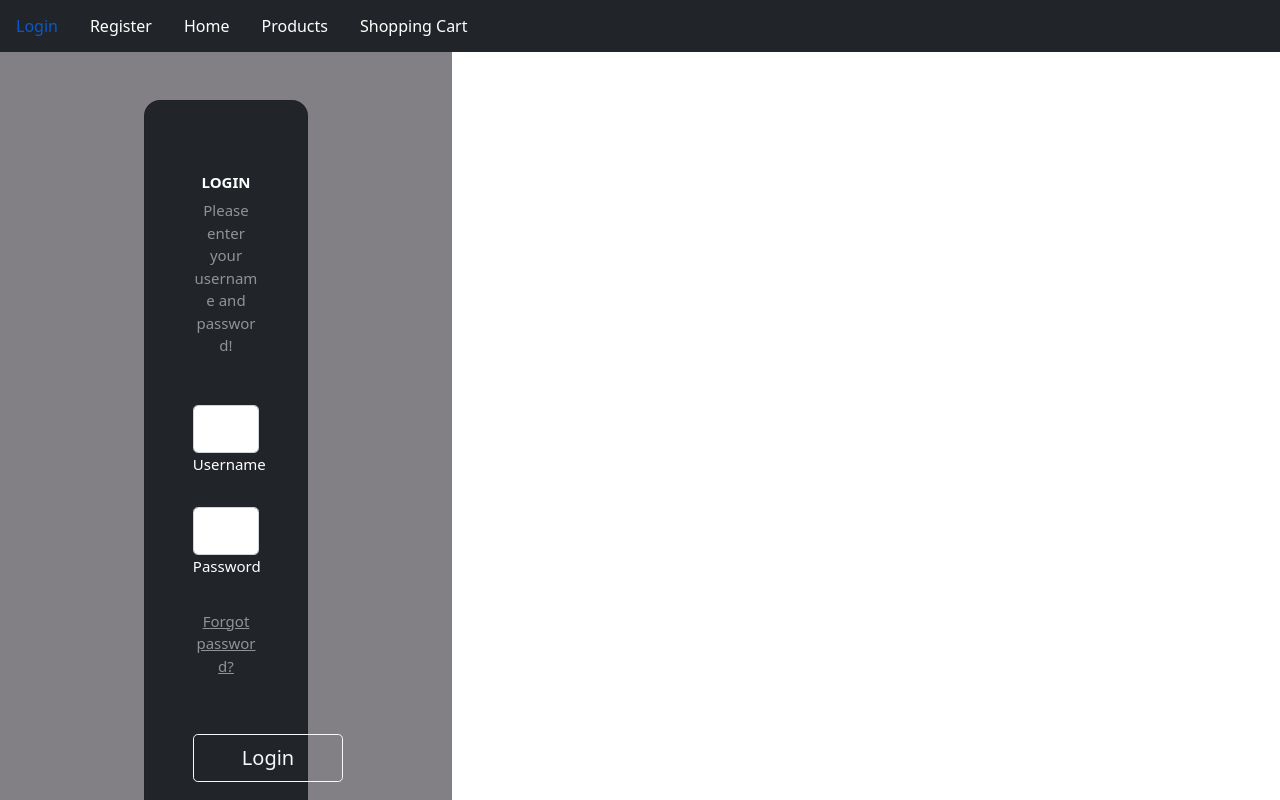
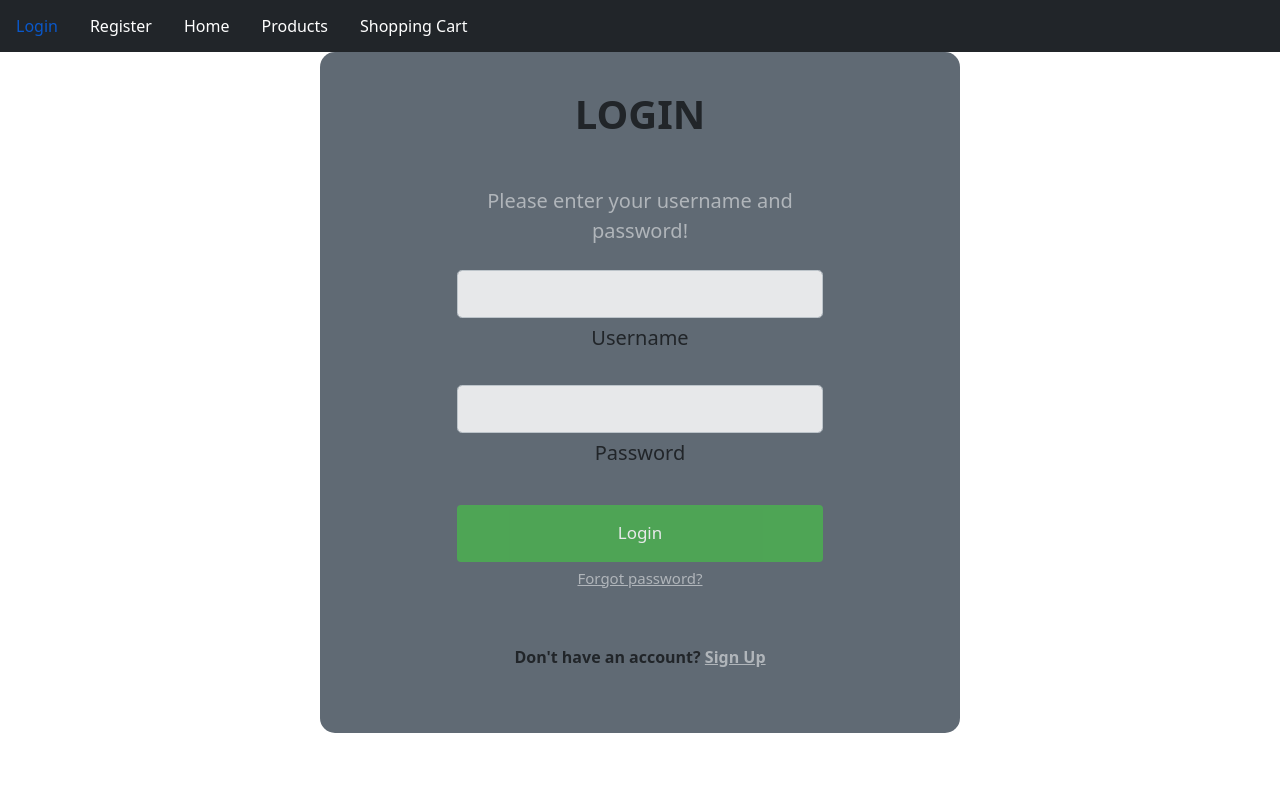
Before and after one commit to MarshallCass/Sports_Memorabilia_Front_End, a React (Create React App) app: page /Login in a window 1280 px wide. Shown: the top 800 px of the page. Built offline with nearby package versions, Linux system fonts and the light colour scheme; no server answers.

Commit message:
new login form created

```diff
--- a/src/Components/Login/Login.css
+++ b/src/Components/Login/Login.css
@@ -1,10 +1,66 @@
-.gradient-custom {
-    /* fallback for old browsers */
-    background: #827f85;
+/* style the container */
+.container {
+  max-width: 50%;
+  display: flex;
+  position: relative;
+  border-radius: 15px;
+  background-color: #606a74;
+  padding: 2.5% 0 5% 0;
+  justify-content: center;
+  column-count: 1;
+  column-width: auto;
+}
 
-    /* Chrome 10-25, Safari 5.1-6 */
-    background: -webkit-linear-gradient(to right, 827f85, 827f85);
+/* style inputs and link buttons */
+input,
+.btn {
+  width: 100%;
+  padding: 5%;
+  border: none;
+  border-radius: 4px;
+  margin: 5px 0;
+  opacity: 0.85;
+  display: inline-block;
+  font-size: 17px;
+  line-height: 20px;
+  text-decoration: none; /* remove underline from anchors */
+}
 
-    /* W3C, IE 10+/ Edge, Firefox 16+, Chrome 26+, Opera 12+, Safari 7+ */
-    background: linear-gradient(to right, , 827f85, 827f85);
-  }
+input:hover,
+.btn:hover {
+  opacity: 1;
+}
+
+
+/* style the submit button */
+button[type="submit"] {
+  background-color: #4caf50;
+  color: white;
+  cursor: pointer;
+}
+
+button[type="submit"]:hover {
+  background-color: #45a049;
+}
+h1 {
+  text-align: center;
+}
+h2 {
+
+  margin-left: 30px;
+}
+p {
+  text-align: center;
+}
+
+.col {
+  float: right;
+  width: 100%;
+  margin: auto;
+  padding: 0 5%;
+  margin-top: 6px;
+}
+
+.form-outline{
+  text-align: center;
+}
--- a/src/Components/Login/Login.jsx
+++ b/src/Components/Login/Login.jsx
@@ -1,4 +1,5 @@
 import React, { Component } from 'react';
+import 'react-router-dom';
 import './Login.css';
 
 
@@ -34,46 +35,42 @@ class Login extends Component {
 
     render() {
         return (
-<form onSubmit={this.handleSubmit}>
-<section class="vh-100 gradient-custom">
-  <div class="container py-5 h-100">
-    <div class="row d-flex justify-content-center align-items-center h-100">
-      <div class="col-12 col-md-8 col-lg-6 col-xl-5">
-        <div class="card bg-dark text-white" style={{borderRadius: "1rem"}}>
-          <div class="card-body p-5 text-center">
 
-            <div class="mb-md-5 mt-md-4 pb-5">
+<div className="container">
 
-              <h2 class="fw-bold mb-2 text-uppercase">Login</h2>
-              <p class="text-white-50 mb-5">Please enter your username and password!</p>
+<form onSubmit={this.handleSubmit} className="form-signin">
+          <div className="row">
+            <div className="col">
+                <div>
+                <h1 className="fs-1 fw-bold mb-5 text-uppercase">Login</h1>
+                </div>
+                  <p className="fs-5 text-white-50 mb-4">Please enter your username and password!</p>
 
-              <div class="form-outline form-white mb-4">
-                <input type="text" name= "username" id="typeUsernameX" class="form-control form-control-lg" onChange={this.handleChange} value={this.state.username}  />
-                <label class="form-label" for="typeUsernameX">Username</label>
-              </div>
+                  <div className="form-outline form-white mb-4">
+                    <input type="text" name= "username" id="typeUsernameX" class="form-control form-control-lg" onChange={this.handleChange} value={this.state.username}  />
+                    <label className="form-label fs-5" for="typeUsernameX">Username</label>
+                  </div>
 
-              <div class="form-outline form-white mb-4">
-                <input type="password" name= "password" id="typePasswordX" class="form-control form-control-lg" onChange={this.handleChange} value={this.state.password} />
-                <label class="form-label" for="typePasswordX">Password</label>
-              </div>
-
-              <p class="small mb-5 pb-lg-2"><a class="text-white-50" href="#!">Forgot password?</a></p>
-
-              <button class="btn btn-outline-light btn-lg px-5" type="submit">Login</button>
-
-            </div>
-
-            <div>
-              <p class="mb-0">Don't have an account? <a href="#!" class="text-white-50 fw-bold">Sign Up</a></p>
+                  <div className="form-outline form-white mb-4">
+                    <input type="password" name= "password" id="typePasswordX" class="form-control form-control-lg" onChange={this.handleChange} value={this.state.password} />
+                    <label className="form-label fs-5" for="typePasswordX">Password</label>
+                  </div>
+                  <div>
+                  <button class="btn btn-outline-light btn-lg px-5 fw-" type="submit">Login</button>
+                  <p className="small mb-5 pb-lg-2"><a className="text-white-50" href="#!">Forgot password?</a></p>
+                  </div>
+                  <div>
+                  <p class="fs-6 fw-bold mb-0">Don't have an account? <a href="#!" className="fs-6 text-white-50 fw-bold">Sign Up</a></p>
+                  </div>
             </div>
 
           </div>
-        </div>
-      </div>
-    </div>
-  </div>
-</section>
+
 </form>
+
+</div>
+
+
         )
     }
 }
--- a/src/Components/Register/Register.css
+++ b/src/Components/Register/Register.css
@@ -3,8 +3,8 @@
     background: #827f85;
 
     /* Chrome 10-25, Safari 5.1-6 */
-    background: -webkit-linear-gradient(to right, 827f85, 827f85));
+    background: -webkit-linear-gradient(to right, 827f85, 827f85);
 
     /* W3C, IE 10+/ Edge, Firefox 16+, Chrome 26+, Opera 12+, Safari 7+ */
-    background: linear-gradient(to right, , 827f85, 827f85))
+    background: linear-gradient(to right, 827f85, 827f85);
   }
```
